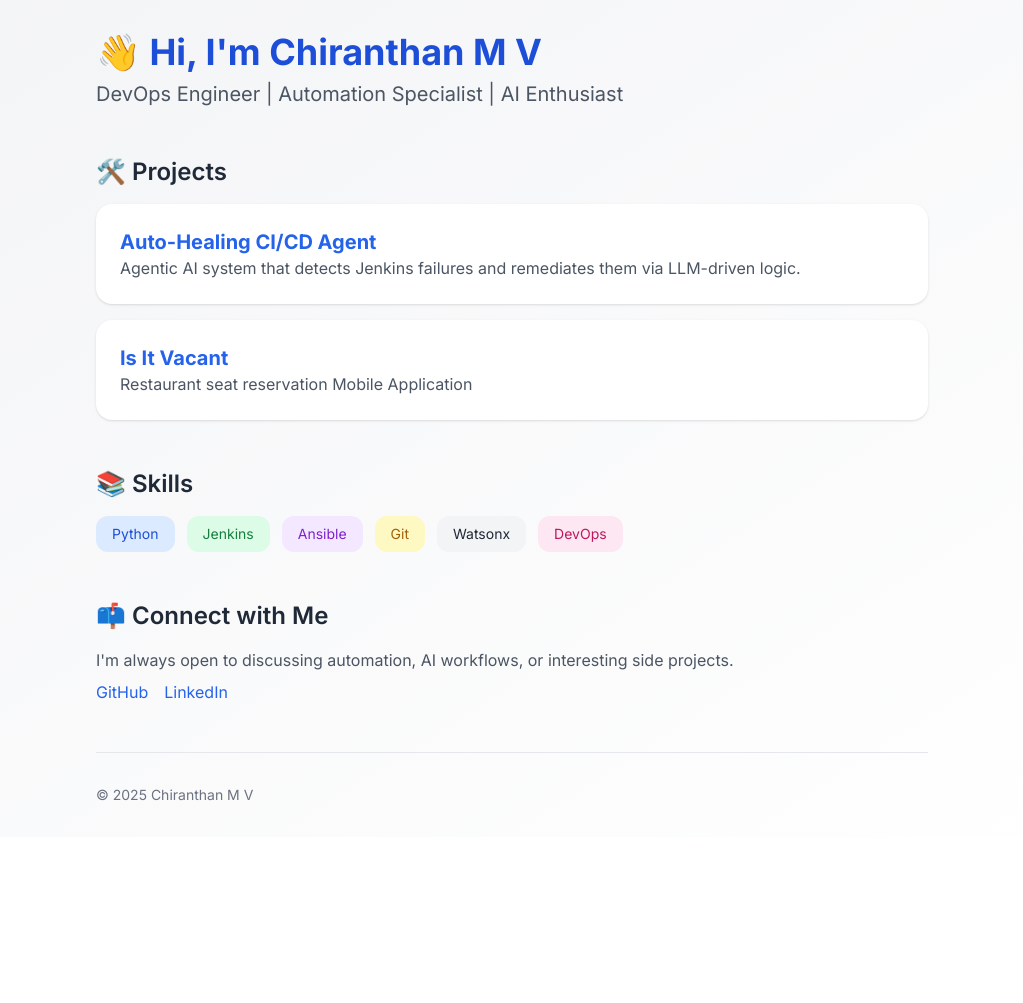
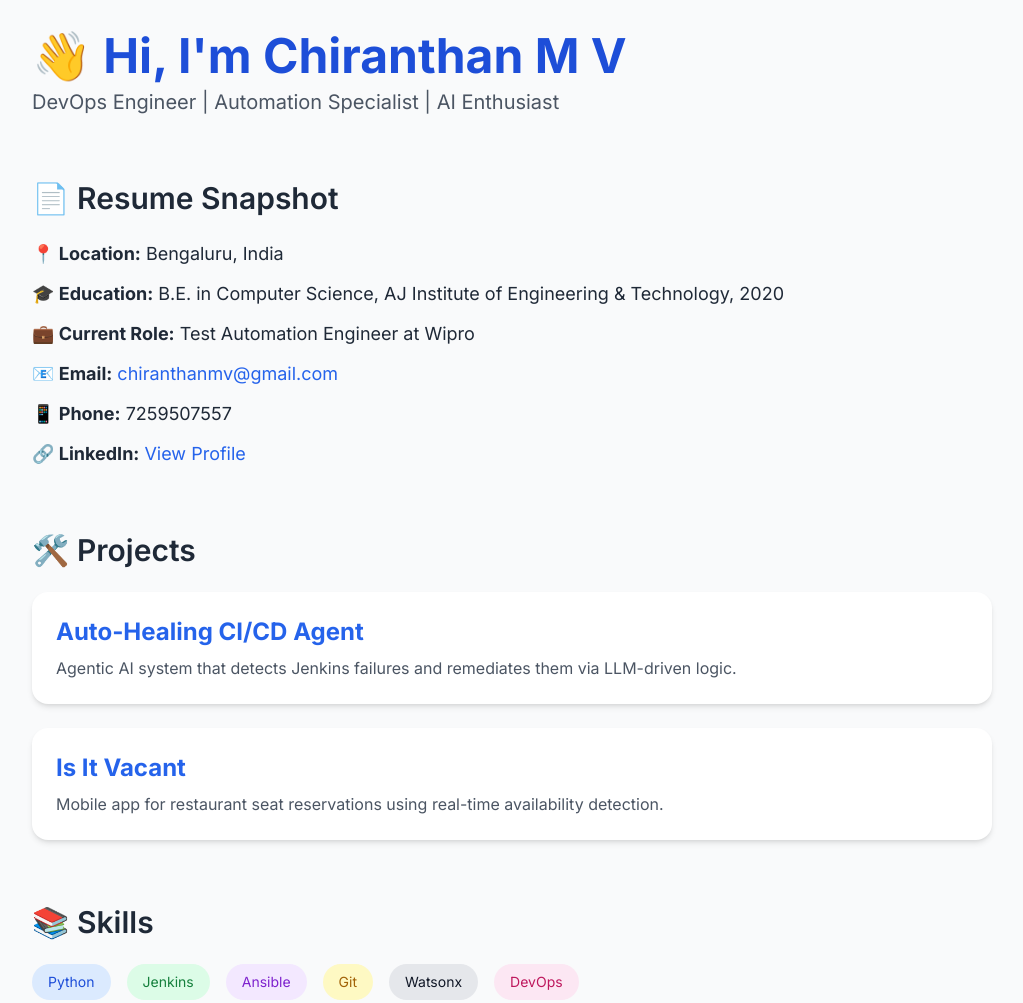
Before and after one commit to chiranthanmv/chiranthanmv.github.io, a plain HTML site: page index.html in a window 1280 px wide. Shown: the top 1003 px of the page, without its empty margins (128-1151 px from the left). Before the commit the page ends 837 px from the top, so only its background shows below. Drawn offline with nearby package versions, Linux system fonts and the light colour scheme.

Commit message:
Adavanced setting

```diff
--- a/index.html
+++ b/index.html
@@ -12,50 +12,68 @@
     }
   </style>
 </head>
-<body class="bg-gradient-to-br from-gray-100 to-white text-gray-800">
-  <div class="max-w-4xl mx-auto p-8">
-    <header class="mb-12">
-      <h1 class="text-4xl font-bold mb-2 text-blue-700">👋 Hi, I'm Chiranthan M V</h1>
+<body class="bg-gray-50 text-gray-800">
+  <div class="max-w-5xl mx-auto p-8">
+    <!-- Header -->
+    <header class="mb-16">
+      <h1 class="text-5xl font-extrabold text-blue-700 mb-2">👋 Hi, I'm Chiranthan M V</h1>
       <p class="text-xl text-gray-600">DevOps Engineer | Automation Specialist | AI Enthusiast</p>
     </header>
 
-    <section class="mb-12">
-      <h2 class="text-2xl font-semibold mb-4">🛠️ Projects</h2>
-      <div class="space-y-4">
-        <a href="https://github.ibm.com/Chiranthan-M-V/FailGuard-Watsonx" target="_blank" class="block bg-white p-6 rounded-2xl shadow hover:shadow-md transition">
-          <h3 class="text-xl font-bold text-blue-600">Auto-Healing CI/CD Agent</h3>
-          <p class="text-gray-600">Agentic AI system that detects Jenkins failures and remediates them via LLM-driven logic.</p>
+    <!-- Resume Section -->
+    <section class="mb-16">
+      <h2 class="text-3xl font-semibold mb-6">📄 Resume Snapshot</h2>
+      <ul class="space-y-3 text-lg">
+        <li><strong>📍 Location:</strong> Bengaluru, India</li>
+        <li><strong>🎓 Education:</strong> B.E. in Computer Science, AJ Institute of Engineering & Technology, 2020</li>
+        <li><strong>💼 Current Role:</strong> Test Automation Engineer at Wipro</li>
+        <li><strong>📧 Email:</strong> <a href="mailto:chiranthanmv@gmail.com" class="text-blue-600 hover:underline">chiranthanmv@gmail.com</a></li>
+        <li><strong>📱 Phone:</strong> 7259507557</li>
+        <li><strong>🔗 LinkedIn:</strong> <a href="https://www.linkedin.com/in/chiranthan-m-v-397081161/" target="_blank" class="text-blue-600 hover:underline">View Profile</a></li>
+      </ul>
+    </section>
+
+    <!-- Projects -->
+    <section class="mb-16">
+      <h2 class="text-3xl font-semibold mb-6">🛠️ Projects</h2>
+      <div class="space-y-6">
+        <a href="https://github.ibm.com/Chiranthan-M-V/FailGuard-Watsonx" target="_blank" class="block p-6 bg-white shadow-md rounded-2xl hover:shadow-lg transition">
+          <h3 class="text-2xl font-bold text-blue-600">Auto-Healing CI/CD Agent</h3>
+          <p class="text-gray-600 mt-2">Agentic AI system that detects Jenkins failures and remediates them via LLM-driven logic.</p>
         </a>
-        <a href="https://github.com/chiranthanmv/Is_It_Vacant" target="_blank" class="block bg-white p-6 rounded-2xl shadow hover:shadow-md transition">
-          <h3 class="text-xl font-bold text-blue-600">Is It Vacant</h3>
-          <p class="text-gray-600">Restaurant seat reservation Mobile Application</p>
+        <a href="https://github.com/chiranthanmv/Is_It_Vacant" target="_blank" class="block p-6 bg-white shadow-md rounded-2xl hover:shadow-lg transition">
+          <h3 class="text-2xl font-bold text-blue-600">Is It Vacant</h3>
+          <p class="text-gray-600 mt-2">Mobile app for restaurant seat reservations using real-time availability detection.</p>
         </a>
       </div>
     </section>
 
-    <section class="mb-12">
-      <h2 class="text-2xl font-semibold mb-4">📚 Skills</h2>
-      <div class="flex flex-wrap gap-3">
-        <span class="px-4 py-2 bg-blue-100 text-blue-700 rounded-xl text-sm">Python</span>
-        <span class="px-4 py-2 bg-green-100 text-green-700 rounded-xl text-sm">Jenkins</span>
-        <span class="px-4 py-2 bg-purple-100 text-purple-700 rounded-xl text-sm">Ansible</span>
-        <span class="px-4 py-2 bg-yellow-100 text-yellow-700 rounded-xl text-sm">Git</span>
-        <span class="px-4 py-2 bg-gray-100 text-gray-800 rounded-xl text-sm">Watsonx</span>
-        <span class="px-4 py-2 bg-pink-100 text-pink-700 rounded-xl text-sm">DevOps</span>
+    <!-- Skills -->
+    <section class="mb-16">
+      <h2 class="text-3xl font-semibold mb-6">📚 Skills</h2>
+      <div class="flex flex-wrap gap-4 text-sm">
+        <span class="px-4 py-2 bg-blue-100 text-blue-700 rounded-full">Python</span>
+        <span class="px-4 py-2 bg-green-100 text-green-700 rounded-full">Jenkins</span>
+        <span class="px-4 py-2 bg-purple-100 text-purple-700 rounded-full">Ansible</span>
+        <span class="px-4 py-2 bg-yellow-100 text-yellow-700 rounded-full">Git</span>
+        <span class="px-4 py-2 bg-gray-200 text-gray-900 rounded-full">Watsonx</span>
+        <span class="px-4 py-2 bg-pink-100 text-pink-700 rounded-full">DevOps</span>
       </div>
     </section>
 
-    <section class="mb-12">
-      <h2 class="text-2xl font-semibold mb-4">📫 Connect with Me</h2>
-      <p class="text-gray-600 mb-2">I'm always open to discussing automation, AI workflows, or interesting side projects.</p>
-      <div class="flex gap-4">
-        <a href="https://github.com/chiranthanmv" target="_blank" class="text-blue-600 hover:underline">GitHub</a>
-        <a href="https://www.linkedin.com/in/chiranthan-m-v-397081161/" target="_blank" class="text-blue-600 hover:underline">LinkedIn</a>
+    <!-- Contact -->
+    <section>
+      <h2 class="text-3xl font-semibold mb-6">📫 Connect with Me</h2>
+      <div class="flex gap-6 text-blue-600 text-lg">
+        <a href="https://github.com/chiranthanmv" target="_blank" class="hover:underline">GitHub</a>
+        <a href="https://www.linkedin.com/in/chiranthan-m-v-397081161/" target="_blank" class="hover:underline">LinkedIn</a>
       </div>
     </section>
 
-    <footer class="pt-8 border-t text-sm text-gray-500">
-      © 2025 Chiranthan M V
+    <!-- Footer -->
+    <footer class="mt-16 pt-8 border-t text-center text-sm text-gray-500">
+      © 2025 Chiranthan M V — Powered by Tailwind CSS
     </footer>
   </div>
 </body>
+</html>
```
